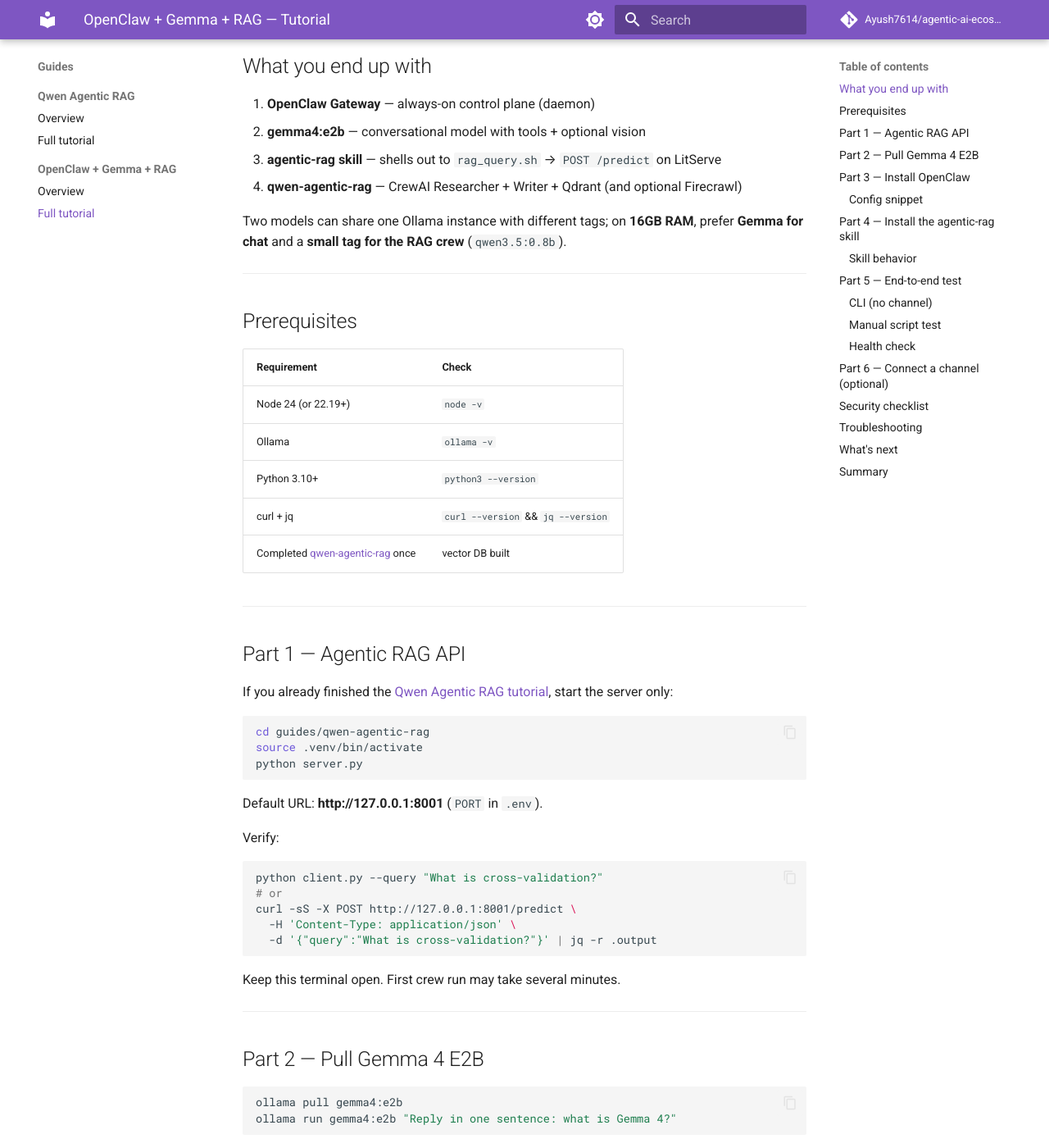
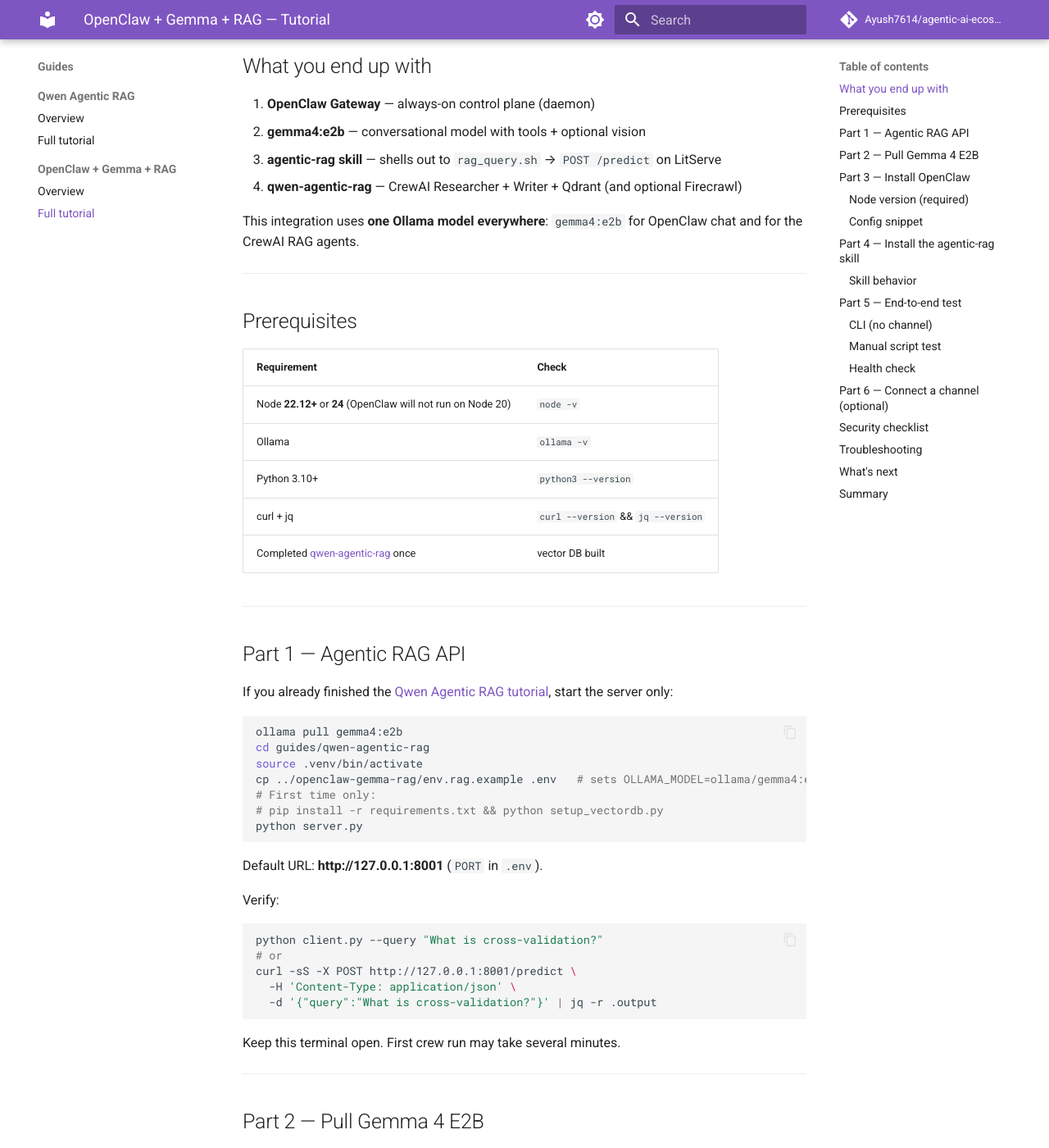
Before and after one commit to Ayush7614/agentic-ai-ecosystem, an MkDocs documentation site: the page built from docs/guides/openclaw-gemma-rag/tutorial.md, in a window 1280 px wide and 1400 px high, scrolled down 297 px. Shown: the whole window at 82% size. Built offline with MkDocs 1.6.1 and Material for MkDocs 9.7.7, drawn with Linux system fonts in a browser that asks for light colours; comment, search, counter and statistics services are not loaded; some of the changed text lies outside the part shown.

Commit message:
Use Gemma end-to-end and add Node 22 tooling for OpenClaw.
Single-model RAG env template, fast health check, nvm helpers, and local smoke-test script.

Co-authored-by: Cursor <cursoragent@cursor.com>

````diff
--- a/guides/openclaw-gemma-rag/TUTORIAL.md
+++ b/guides/openclaw-gemma-rag/TUTORIAL.md
@@ -9,7 +9,7 @@ Build a **personal AI assistant** that answers on Telegram/WhatsApp/CLI using **
 3. **agentic-rag skill** — shells out to `rag_query.sh` → `POST /predict` on LitServe
 4. **qwen-agentic-rag** — CrewAI Researcher + Writer + Qdrant (and optional Firecrawl)
 
-Two models can share one Ollama instance with different tags; on **16GB RAM**, prefer **Gemma for chat** and a **small tag for the RAG crew** (`qwen3.5:0.8b`).
+This integration uses **one Ollama model everywhere**: `gemma4:e2b` for OpenClaw chat and for the CrewAI RAG agents.
 
 ---
 
@@ -17,7 +17,7 @@ Two models can share one Ollama instance with different tags; on **16GB RAM**, p
 
 | Requirement | Check |
 |-------------|--------|
-| Node 24 (or 22.19+) | `node -v` |
+| Node **22.12+** or **24** (OpenClaw will not run on Node 20) | `node -v` |
 | Ollama | `ollama -v` |
 | Python 3.10+ | `python3 --version` |
 | curl + jq | `curl --version` && `jq --version` |
@@ -30,8 +30,12 @@ Two models can share one Ollama instance with different tags; on **16GB RAM**, p
 If you already finished the [Qwen Agentic RAG tutorial](https://ayush7614.github.io/agentic-ai-ecosystem/guides/qwen-agentic-rag/tutorial/), start the server only:
 
 ```bash
+ollama pull gemma4:e2b
 cd guides/qwen-agentic-rag
 source .venv/bin/activate
+cp ../openclaw-gemma-rag/env.rag.example .env   # sets OLLAMA_MODEL=ollama/gemma4:e2b
+# First time only:
+# pip install -r requirements.txt && python setup_vectordb.py
 python server.py
 ```
 
@@ -63,6 +67,22 @@ Recommended sampling (Ollama may already apply defaults): `temperature=1`, `top_
 ---
 
 ## Part 3 — Install OpenClaw
+
+### Node version (required)
+
+OpenClaw needs **Node >= 22.12**. If `node -v` shows v20, switch with nvm (you may already have 22 installed):
+
+```bash
+cd guides/openclaw-gemma-rag
+source ./use-node22.sh   # uses .nvmrc → 22.22.3
+node -v                # must be v22.12.0 or higher
+```
+
+Optional — make Node 22 the default in new terminals:
+
+```bash
+nvm alias default 22
+```
 
 ```bash
 npm install -g openclaw@latest
@@ -153,7 +173,7 @@ The skill teaches OpenClaw to run:
 ~/.openclaw/workspace/skills/agentic-rag/scripts/rag_query.sh "user question"
 ```
 
-That POSTs to LitServe and prints the crew answer. The **Gemma** model decides *when* to use the skill; the **RAG crew** uses `OLLAMA_MODEL` from `guides/qwen-agentic-rag/.env`.
+That POSTs to LitServe and prints the crew answer. The **Gemma** model decides *when* to use the skill; the **RAG crew** uses the same `OLLAMA_MODEL=ollama/gemma4:e2b` from `guides/qwen-agentic-rag/.env` (see `env.rag.example`).
 
 ---
 
@@ -217,7 +237,8 @@ Channel docs: [OpenClaw Channels](https://docs.openclaw.ai/).
 | OpenClaw ignores RAG | Confirm skill installed, `enabled: true`, gateway restarted; ask explicitly to "use agentic RAG" |
 | `ollama/gemma4:e2b` not found | `ollama pull gemma4:e2b`; check `openclaw models list` |
 | Tool calling errors | Ensure `api: "ollama"` and no `/v1` on baseUrl |
-| OOM on 16GB Mac | Use `qwen3.5:0.8b` for RAG only; stop other Ollama models between tests |
+| `openclaw requires Node >=22.12.0` | Run `source guides/openclaw-gemma-rag/use-node22.sh` or `nvm use 22` before any `openclaw` command |
+| OOM on 16GB Mac | Only run `gemma4:e2b`; quit other Ollama models (`ollama ps`) |
 | Skill `curl` fails | `brew install jq` or apt install jq |
 
 ---
@@ -235,7 +256,7 @@ Channel docs: [OpenClaw Channels](https://docs.openclaw.ai/).
 
 | Component | You run |
 |-----------|---------|
-| Ollama | `gemma4:e2b` + RAG model tag |
+| Ollama | `gemma4:e2b` (chat + RAG) |
 | RAG | `guides/qwen-agentic-rag/server.py` |
 | OpenClaw | `openclaw gateway` (daemon) |
 | Skill | `agentic-rag` → `rag_query.sh` → `/predict` |
````
Also changed, not shown: guides/openclaw-gemma-rag/README.md (+11 -7 lines), guides/openclaw-gemma-rag/skills/agentic-rag/SKILL.md (+1 -1 lines), 7 other files.
